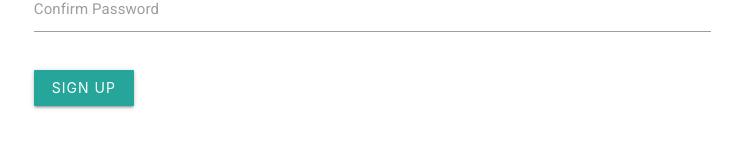
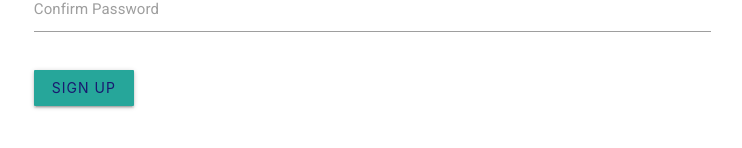
Before and after one commit to viant3/project_3, a React (Create React App) app in the folder client/: page /register in a window 1280 px wide. Shown: the part 422-570 px from the top of the page, without its empty margins (340-1082 px from the left). Built offline with nearby package versions, Linux system fonts and the light colour scheme.

Commit message:
added style.css to button comp

```diff
--- a/client/src/components/Button/style.css
+++ b/client/src/components/Button/style.css
@@ -1,3 +1,3 @@
-button {
+button.btn {
     color: #191970
 }
--- a/client/src/pages/Saved.js
+++ b/client/src/pages/Saved.js
@@ -45,7 +45,7 @@ class Saved extends Component {
           <div className="col border border-rounded p-3 mb-4">
             <h4>Saved Documents</h4>
             {!this.state.savedBooks.length ? (
-              <h6 className="text-center">No books to display currently</h6>
+              <h6 className="text-center">Nothing has been saved</h6>
             ) : (
                 <BookList>
                   {this.state.savedBooks.map(book => {
```
